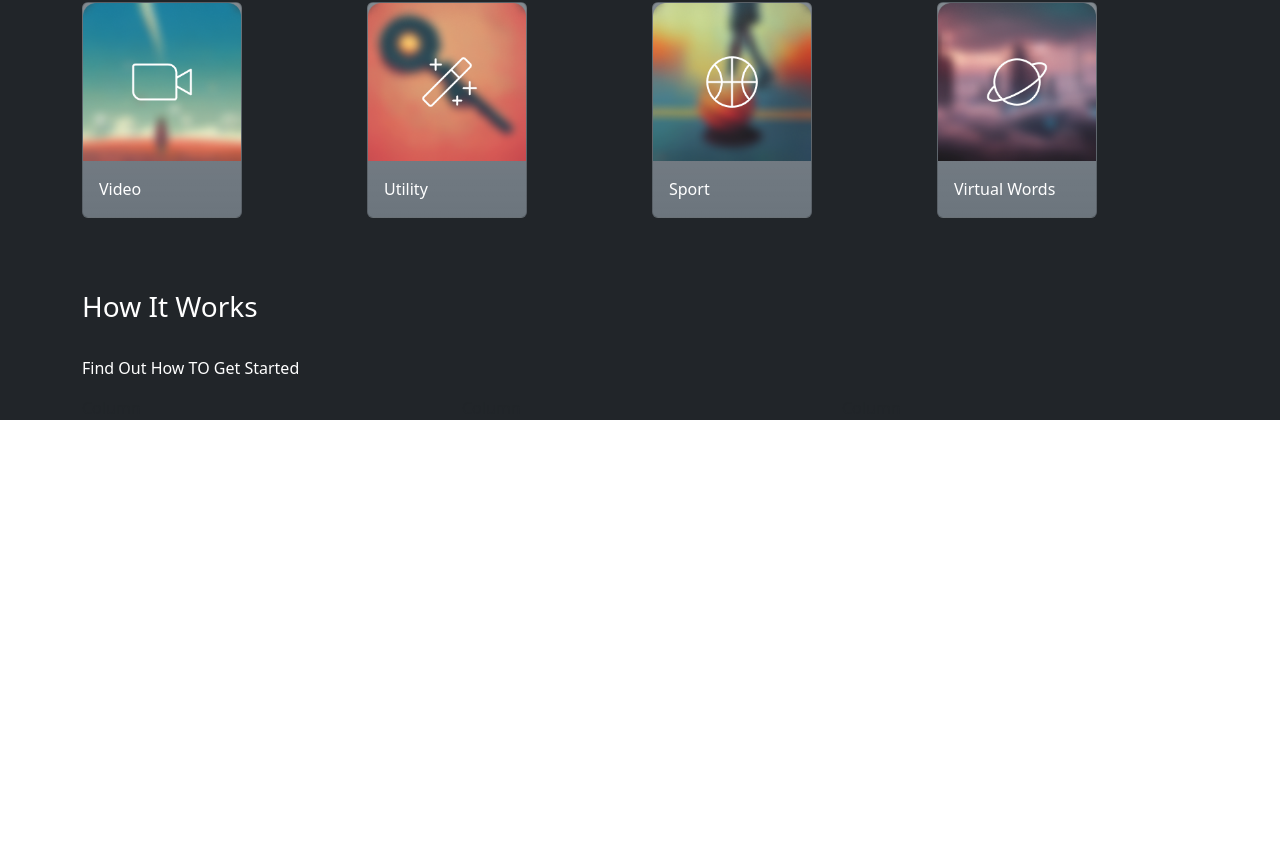
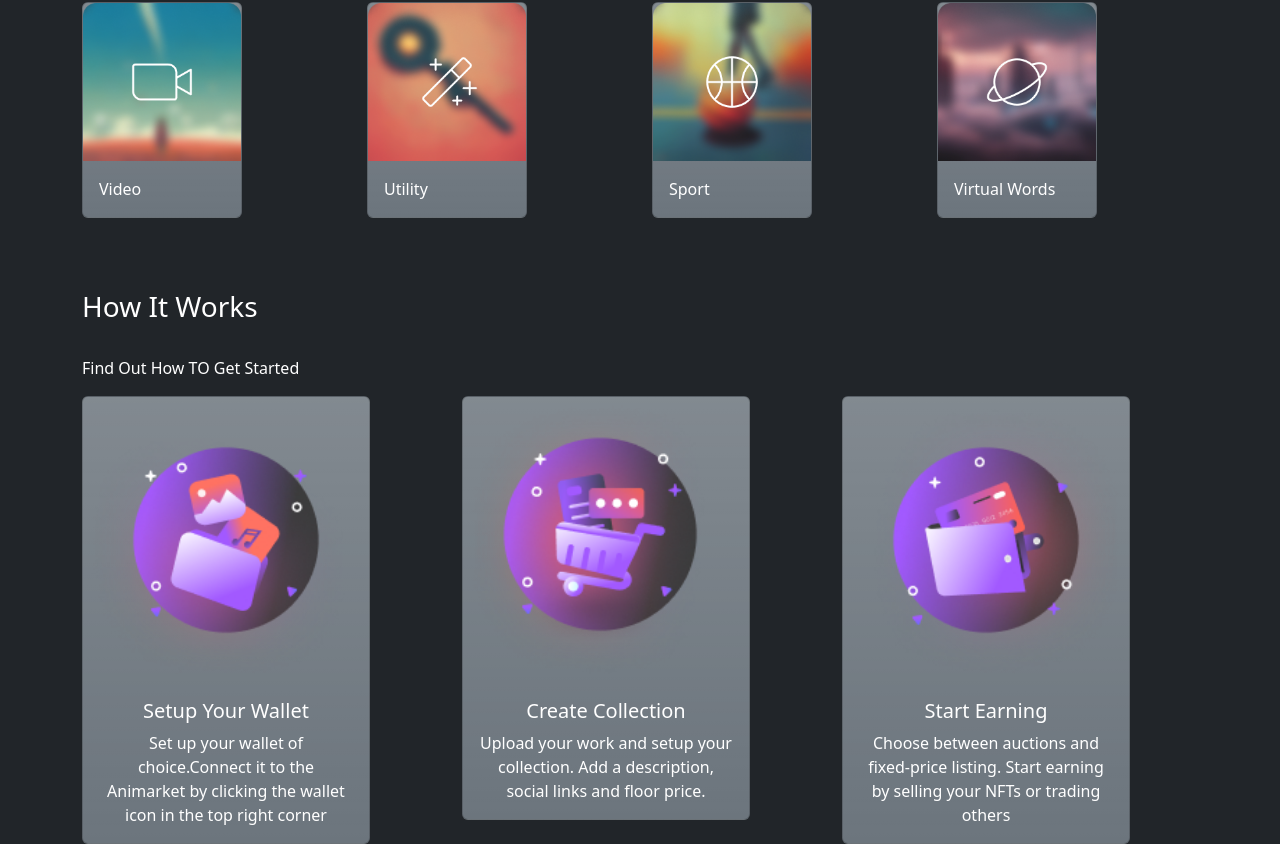
Before and after one commit to muzammilpro/NFT_Landing_Page_in_React.js, a React (Create React App) app: page / in a window 1280 px wide. Shown: the part 2689-3533 px from the top of the page. Before the commit the page ends 3109 px from the top, so only its background shows below. Built offline with nearby package versions, Linux system fonts and the light colour scheme.

Commit message:
Do Some Changes

```diff
--- a/src/Components/HowItWork/HowItWork.js
+++ b/src/Components/HowItWork/HowItWork.js
@@ -1,20 +1,24 @@
-import React from 'react'
+import HowItWorkCards from "../HowItWorkCards/HowItWorkCards"
+// Cards Images
+import Img1 from '../../Images/Icon.png'
+import Img2 from '../../Images/Icon (1).png'
+import Img3 from '../../Images/Icon (2).png'
 
 export default function HowItWork() {
     return (
         <div>
             <div className="container">
-                <h3 className='text-white'>How It Works</h3> <br/>
+                <h3 className='text-white'>How It Works</h3> <br />
                 <p className='text-white'>Find Out How TO Get Started</p>
                 <div className="row">
                     <div className="col">
-                        Column
+                        <HowItWorkCards  scr={Img1} title="Setup Your Wallet"  paragraph="Set up your wallet of choice.Connect it to the Animarket by clicking the wallet icon in the top right corner"/>
                     </div>
                     <div className="col">
-                        Column
+                        <HowItWorkCards scr={Img2} title="Create Collection" paragraph="Upload your work and setup your collection. Add a description, social links and floor price."/>
                     </div>
                     <div className="col">
-                        Column
+                        <HowItWorkCards scr={Img3} title="Start Earning" paragraph="Choose between auctions and fixed-price listing. Start earning by selling your NFTs or trading others "/>
                     </div>
                 </div>
             </div>
--- a/src/Components/HowItWorkCards/HowItWorkCards.js
+++ b/src/Components/HowItWorkCards/HowItWorkCards.js
@@ -1,9 +1,15 @@
 import React from 'react'
 
-export default function HowItWorkCards() {
+export default function HowItWorkCards(props) {
   return (
-    <div>
-
+    <div className="card bg-secondary bg-gradient" style={{width: "18rem"}}>
+      <img src={props.scr} className="card-img-top" alt="..." />
+      <div className="card-body">
+        <center>
+        <h5 className='text-white'>{props.title}</h5>
+        <p className="card-text text-white">{props.paragraph}</p>
+        </center>
+      </div>
     </div>
   )
 }
```
